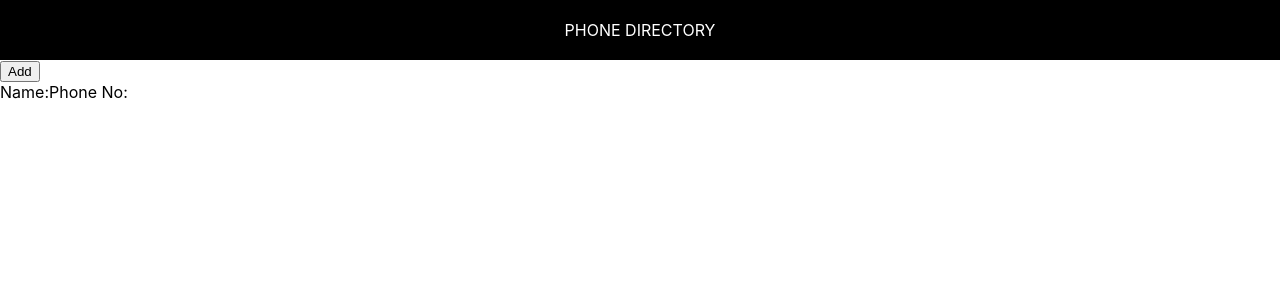
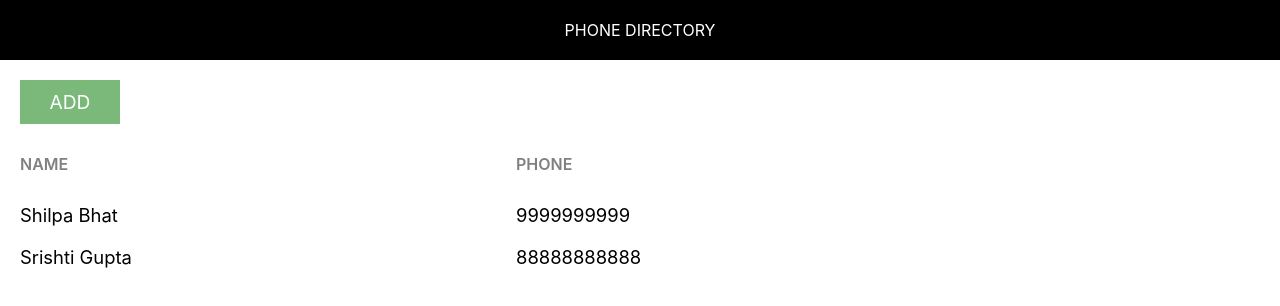
Before and after one commit to rajeev99999/phone-directory, a React (Create React App) app: page / in a window 1280 px wide. Shown: the top 306 px of the page. Built offline with nearby package versions, Linux system fonts and the light colour scheme.

Commit message:
Rendered Subscribers Dynamically

```diff
--- a/src/App.css
+++ b/src/App.css
@@ -36,3 +36,56 @@
     transform: rotate(360deg);
   }
 } */
+
+.component-body-container{
+  padding: 20px;
+}
+
+.custom-btn {
+  padding: 10px;
+  border: none;
+  margin-right: 10px;
+  text-transform: uppercase;
+  width: 80px;
+  text-align: center;
+  font-size: 1.2rem;
+  cursor: pointer;
+  outline: none;
+}
+
+.add-btn {
+  background: #7ab97a;
+  color: #fff;
+}
+
+.grid-container {
+  display: grid;
+  grid-template-columns: 40% 30% auto;
+  margin-bottom: 10px;
+  margin-top: 20px;
+}
+
+.grid-container {
+  display: grid;
+  grid-template-columns: 40% 30% auto;
+  margin-bottom: 10px;
+}
+
+.heading-container {
+  margin: 30px 0 30px 0;
+  width: 100%;
+}
+
+.grid-item {
+  background-color: rgba(255, 255, 255, 0.8);
+  font-size: 1.15rem;
+  word-wrap: break-word;
+  padding-right: 10px;
+}
+
+.name-heading, .phone-heading {
+  font-size: 1rem;
+  font-weight: 600;
+  color: #808080;
+  text-transform: uppercase;
+}
--- a/src/App.js
+++ b/src/App.js
@@ -6,15 +6,39 @@ import Header from './Header';
 class  App extends Component {
 
   render(){
+    let subscribers=[
+      {
+        id:1,
+        name:"Shilpa Bhat",
+        phone:9999999999
+      },
+      {
+        id:2,
+        name:"Srishti Gupta",
+        phone:88888888888
+      }
+    ]
   return (
     <div className="App">
       <Header/>
-      <div>
-        <button>Add</button>
-        <div>
-          <span>Name:</span>
-          <span>Phone No:</span>
+
+      <div className="component-body-container">
+        <div className="custom-btn add-btn">Add</div>
+        <div className="grid-container heading-container">
+          <span className="grid-tem name-heading">Name</span>
+          <span className="grid-item phone-heading">Phone</span>
         </div>
+
+        {
+          subscribers.map(sub =>{
+            return <div key={sub.id} className="grid-container">
+              <span className="grid-item">{sub.name}</span>
+              <span className="grid-item">{sub.phone}</span>
+              </div>
+          }
+            )
+        }
+
       </div>
 
     </div>
```
